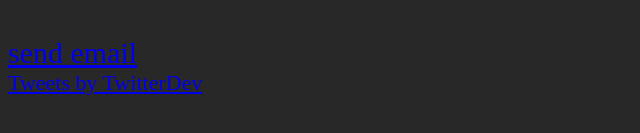
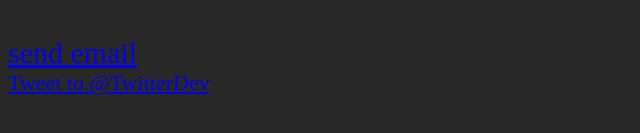
Before and after one commit to saisonxiang/waifuworks, a plain HTML site: page Contact.html in a window 1280 px wide. Shown: the part 253-386 px from the top of the page, 0-640 px from the left. Drawn offline with Linux system fonts and the light colour scheme; a web font is replaced by a local one.

Commit message:
Update Contact.html

```diff
--- a/Contact.html
+++ b/Contact.html
@@ -25,8 +25,9 @@
     Contact</span></h1>
   <br><span style="font-size: 30px;">
     <br><a href="mailto:sharkturtle@icloud.com">send email</a></span>
-    <br><a class="twitter-timeline" href="https://twitter.com/TwitterDev?ref_src=twsrc%5Etfw">Tweets by TwitterDev
-  </a> <script async src="https://platform.twitter.com/widgets.js" charset="utf-8"></script>
+    <br><a href="https://twitter.com/intent/tweet?screen_name=TwitterDev&ref_src=twsrc%5Etfw" c
+           lass="twitter-mention-button" data-show-count="false">Tweet to @TwitterDev</a><script
+      async src="https://platform.twitter.com/widgets.js" charset="utf-8"></script>
 
 
 </body>
```
